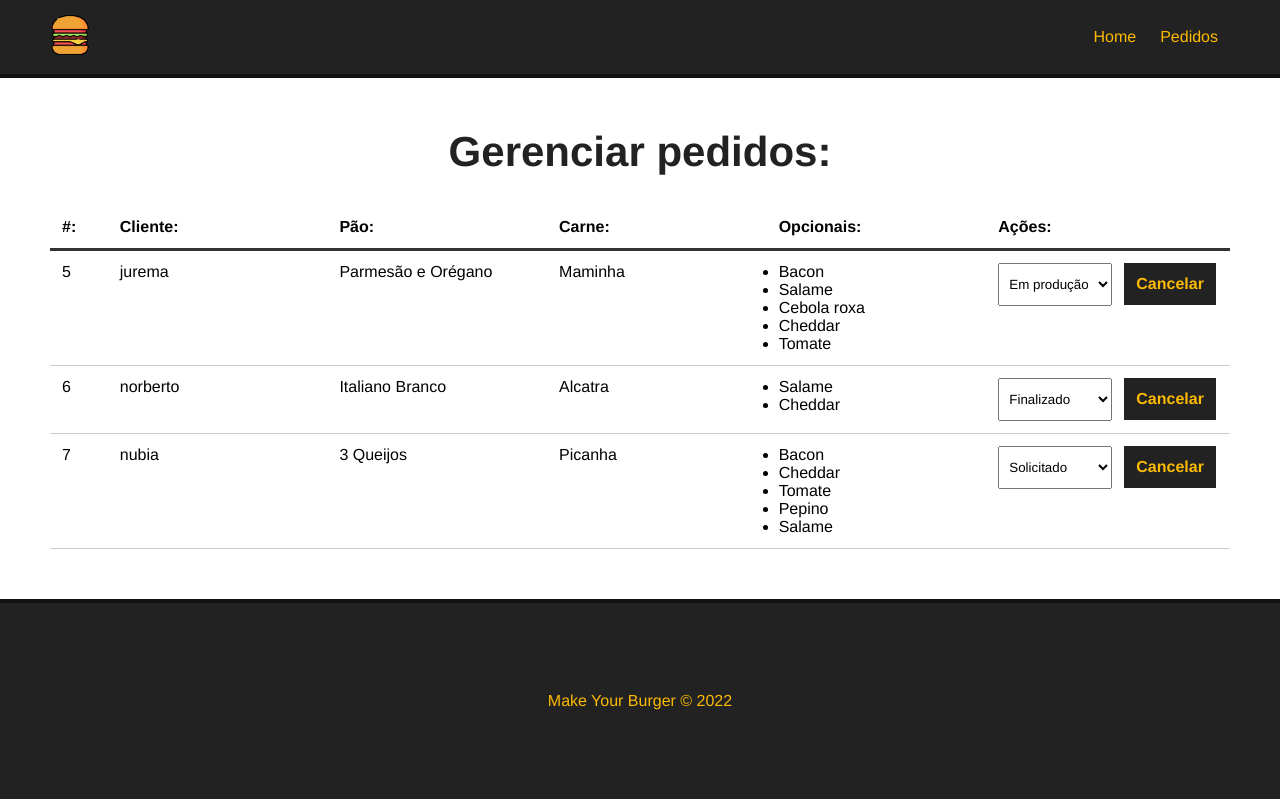
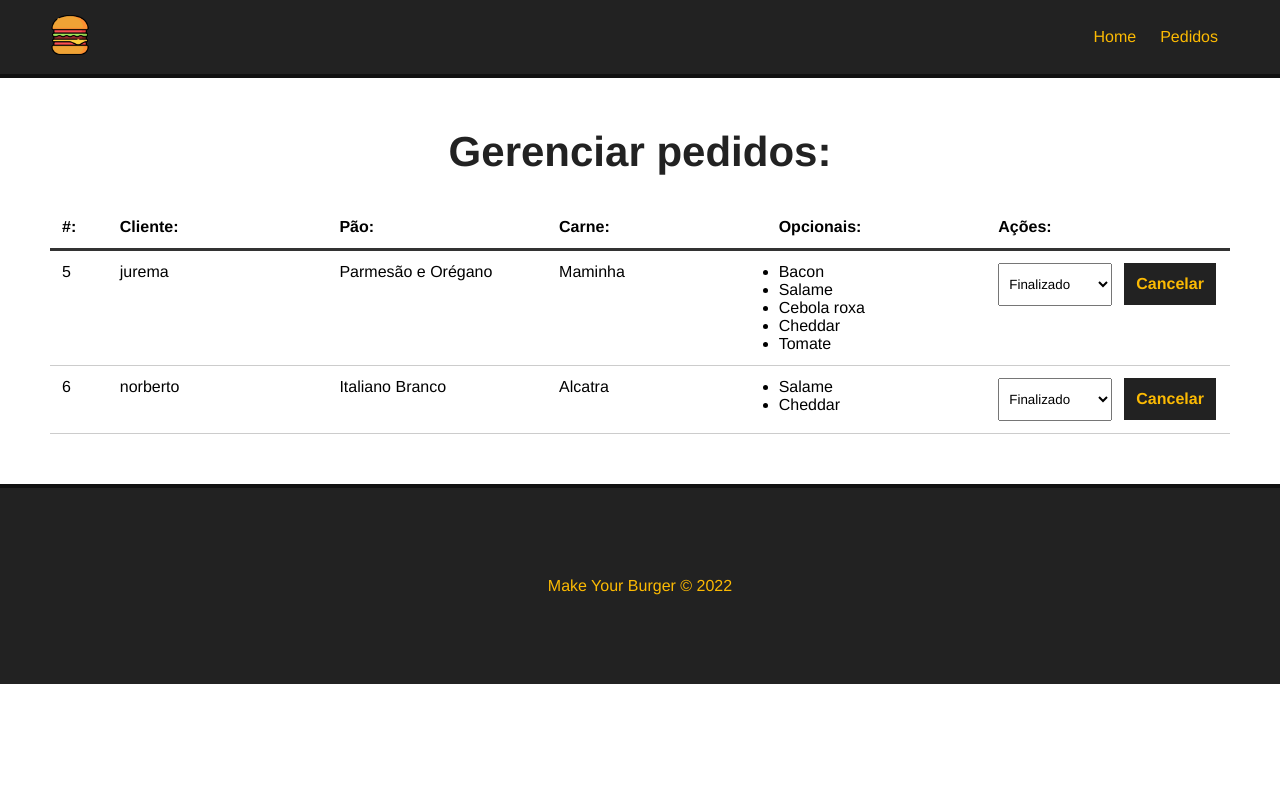
Before and after one commit to NubiaPontel/make-your-burger, a Vue app: page /pedidos in a window 1280 px wide. Built offline with nearby package versions, Linux system fonts and the light colour scheme; data requests are answered from the project's data file.

Commit message:
msgs de atualização dos pedidos

```diff
--- a/db/db.json
+++ b/db/db.json
@@ -89,7 +89,7 @@
         "Cheddar",
         "Tomate"
       ],
-      "status": "Em produção",
+      "status": "Finalizado",
       "id": 5
     },
     {
@@ -102,20 +102,6 @@
       ],
       "status": "Finalizado",
       "id": 6
-    },
-    {
-      "nome": "nubia",
-      "carne": "Picanha",
-      "pao": "3 Queijos",
-      "opcionais": [
-        "Bacon",
-        "Cheddar",
-        "Tomate",
-        "Pepino",
-        "Salame"
-      ],
-      "status": "Solicitado",
-      "id": 7
     }
   ]
 }
--- a/src/components/Dashboard.vue
+++ b/src/components/Dashboard.vue
@@ -1,5 +1,6 @@
 <template>
     <div id="burger-table">
+      <Message :msg="msg" v-show="msg" />
       <div>
         <div id="burger-table-heading">
           <div class="order-id">#:</div>
@@ -38,14 +39,19 @@
 </template>
 
 <script>
+import Message from "./Message.vue"
 export default {
    name: "Dashboard",
    data(){
      return{
        burgers: null,
        burger_id: null,
-       status: []
+       status: [],
+       msg: null
      }
+   },
+   components: {
+    Message
    },
    methods: {
      async getPedidos(){
@@ -76,6 +82,10 @@
 
       const res = await req.json();
 
+      this.msg = `Pedido removido com sucesso!`
+
+      setTimeout(() => this.msg = "", 3000)
+
       this.getPedidos()
      },
 
@@ -92,6 +102,10 @@
       });
 
       const res = await req.json();
+
+      this.msg = `O pedido ${res.id} foi atualizado para ${res.status}!`
+
+      setTimeout(() => this.msg = "", 3000)
 
       console.log(res)
 
```
